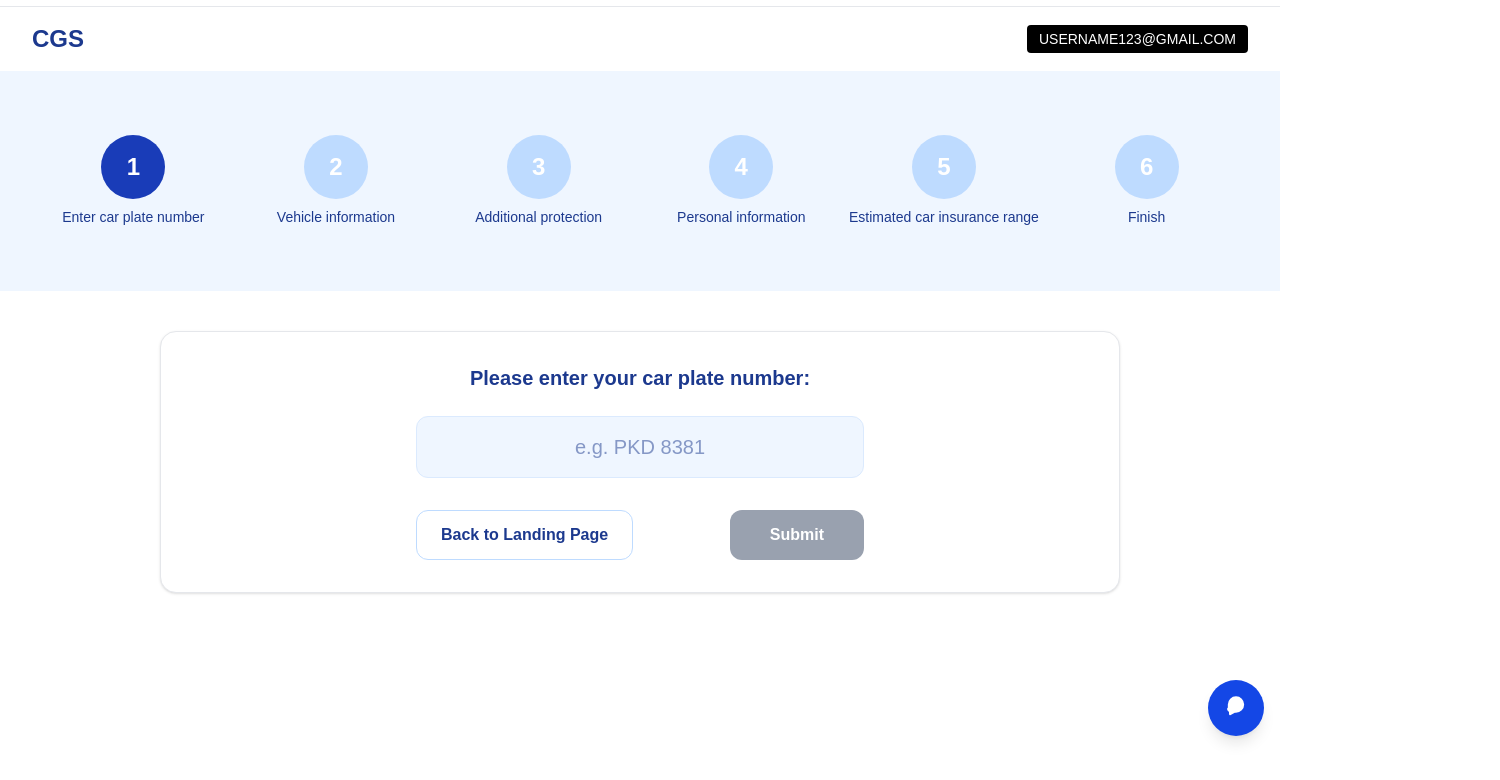
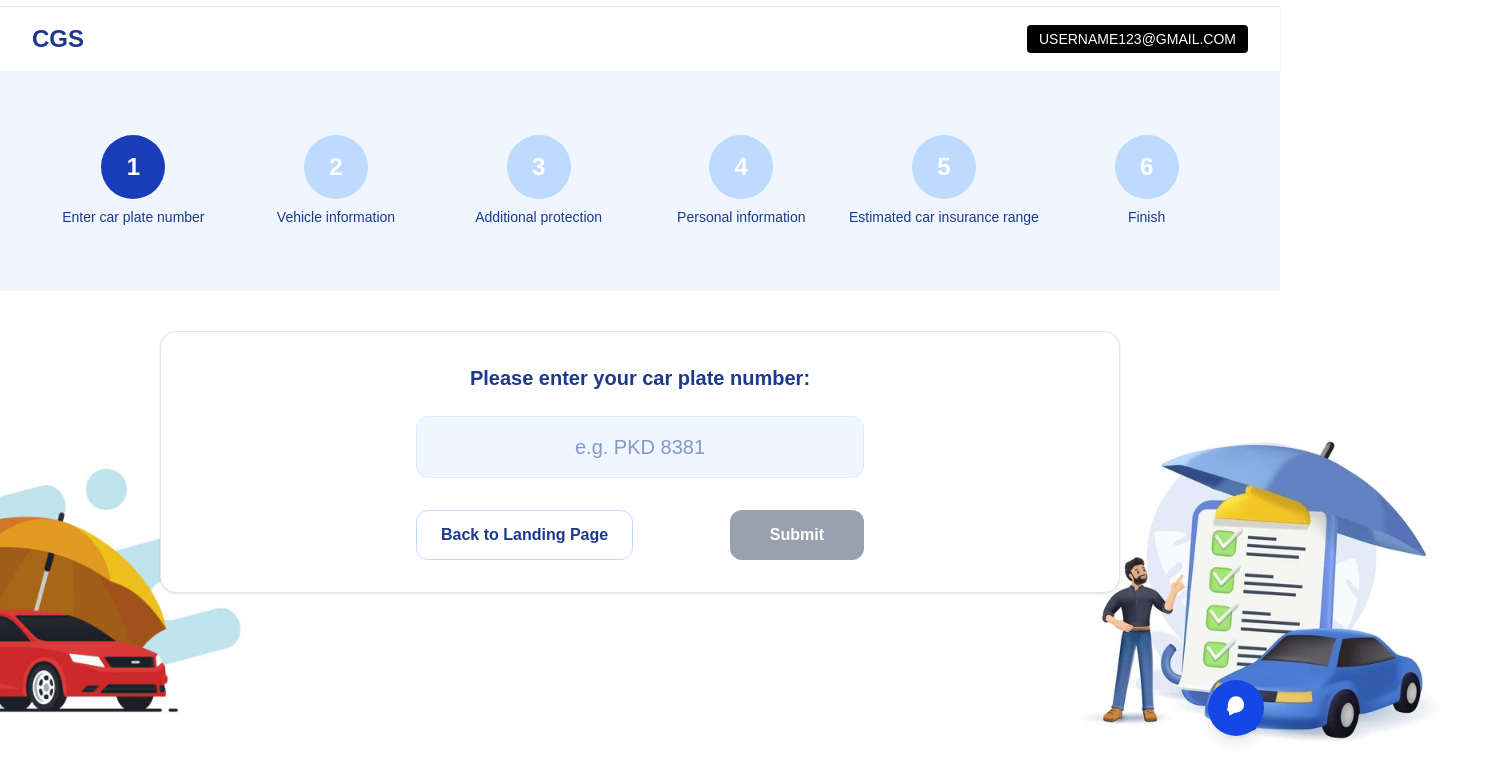
Before and after one commit to JxFong1017/Codenection2025, a Next.js app: page /manual-quote in a window 1280 px wide. Shown: the part 48-828 px from the top of the page, 1500 px wide, since content can reach past the window. Built offline with nearby package versions, Linux system fonts and the light colour scheme.

Commit message:
add background

```diff
--- a/pages/manual-quote.js
+++ b/pages/manual-quote.js
@@ -140,8 +140,22 @@ export default function ManualQuoteSixStep() {
           </div>
         </section>
 
-        <main className="max-w-5xl mx-auto px-4 sm:px-6 lg:px-8 py-10">
-          <div className="bg-white rounded-2xl shadow border border-gray-200 p-8">
+        <main className="max-w-5xl mx-auto px-4 sm:px-6 lg:px-8 py-10 ">
+          {/* Background car images */}
+          <div className="absolute inset-0 flex justify-center items-center pointer-events-none z-0">
+            <img
+              src="/images/car-picture-1.jpg"
+              alt="Car Left"
+              className="w-130 h-auto mr-90 opacity-100 mt-120"
+            />
+            <img
+              src="/images/car-picture-2.jpg"
+              alt="Car Right"
+              className="w-120 h-auto ml-90 opacity-100 mt-120"
+            />
+          </div>
+
+          <div className="relative z-10 bg-white rounded-2xl shadow border border-gray-200 p-8">
             {step === 1 && (
               <div className="text-center">
                 <h2 className="text-xl font-bold text-blue-900 mb-6">
```
